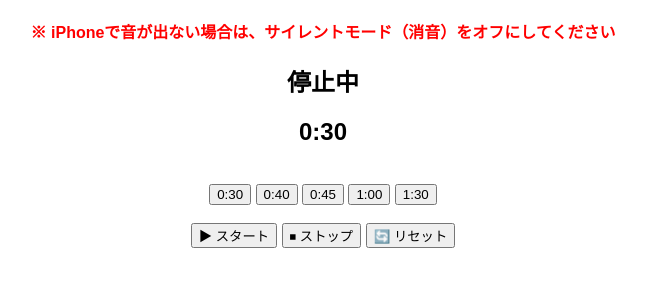
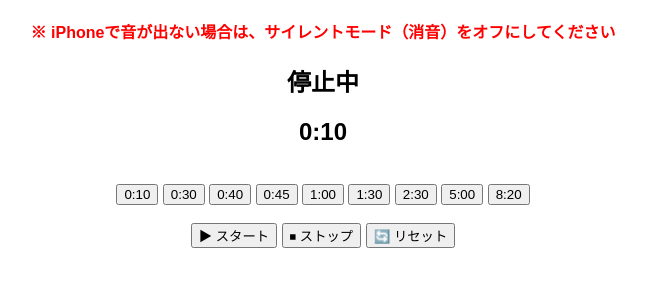
Before and after one commit to tiyobita8-boop/isiris_timer, a plain HTML site: page index.html in a window 1280 px wide. Shown: the part 70-356 px from the top of the page, without its empty margins (317-963 px from the left). Drawn offline with Linux system fonts and the light colour scheme.

Commit message:
Add files via upload

```diff
--- a/index.html
+++ b/index.html
@@ -14,16 +14,20 @@
 </p>
 
 <h2 id="status">停止中</h2>
-<h2 id="timer">0:30</h2>
+<h2 id="timer">0:10</h2>
 
 <br>
 
 <!-- 時間ボタン -->
+<button onclick="setMode(10)">0:10</button>
 <button onclick="setMode(30)">0:30</button>
 <button onclick="setMode(40)">0:40</button>
 <button onclick="setMode(45)">0:45</button>
 <button onclick="setMode(60)">1:00</button>
 <button onclick="setMode(90)">1:30</button>
+<button onclick="setMode(150)">2:30</button>
+<button onclick="setMode(300)">5:00</button>
+<button onclick="setMode(500)">8:20</button>
 
 <br><br>
 
@@ -36,8 +40,8 @@
 let timerInterval;
 let audioCtx;
 
-let duration = 30;
-let remaining = 30;
+let duration = 10;
+let remaining = 10;
 
 // 🔔終了音（チンチン）
 function playEndSound(){
```
